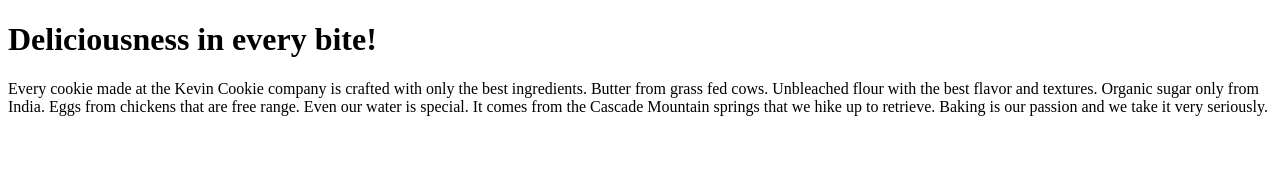
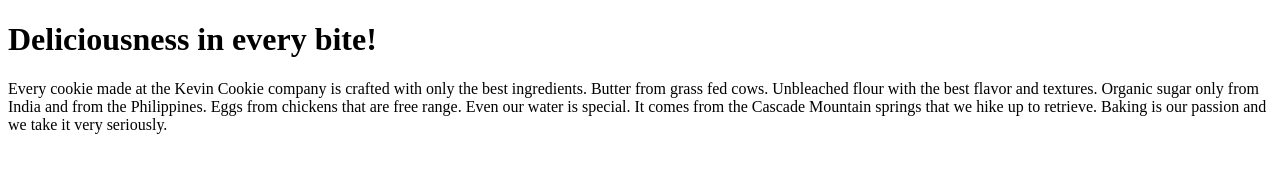
Before and after one commit to mariostruhar/git_ucenie_sa_test, a plain HTML site: page index.htm in a window 1280 px wide. Drawn offline with Linux system fonts and the light colour scheme.

Commit message:
Update index.htm

```diff
--- a/index.htm
+++ b/index.htm
@@ -4,7 +4,7 @@
 
 <h1>Deliciousness in every bite!</h1>
 
-<p>Every cookie made at the Kevin Cookie company is crafted with only the best ingredients. Butter from grass fed cows. Unbleached flour with the best flavor and textures. Organic sugar only from India. Eggs from chickens that are free range. Even our water is special. It comes from the Cascade Mountain springs that we hike up to retrieve. Baking is our passion and we take it very seriously.</p>
+<p>Every cookie made at the Kevin Cookie company is crafted with only the best ingredients. Butter from grass fed cows. Unbleached flour with the best flavor and textures. Organic sugar only from India and from the Philippines. Eggs from chickens that are free range. Even our water is special. It comes from the Cascade Mountain springs that we hike up to retrieve. Baking is our passion and we take it very seriously.</p>
 
 </body>
 </html>
```
